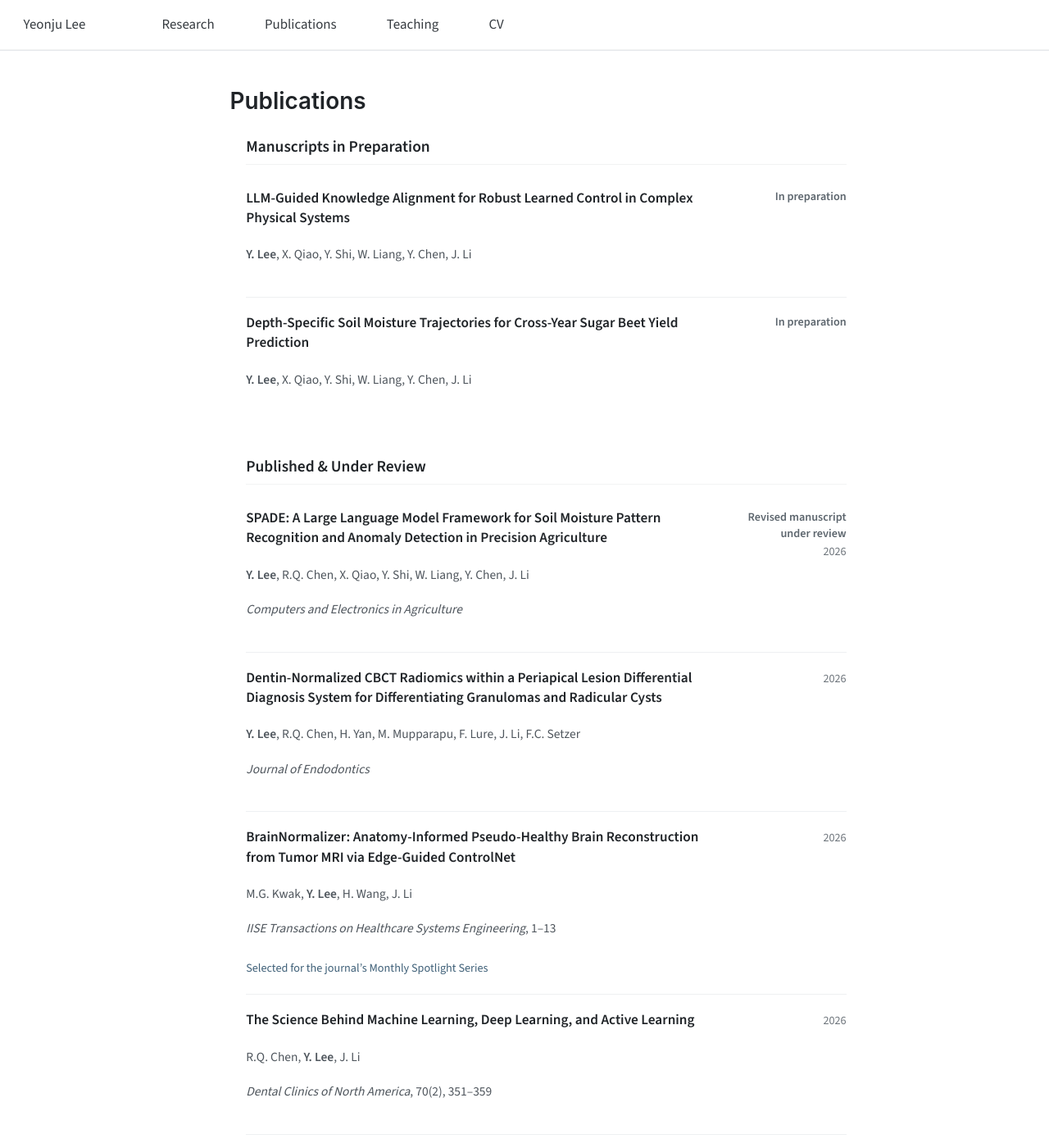
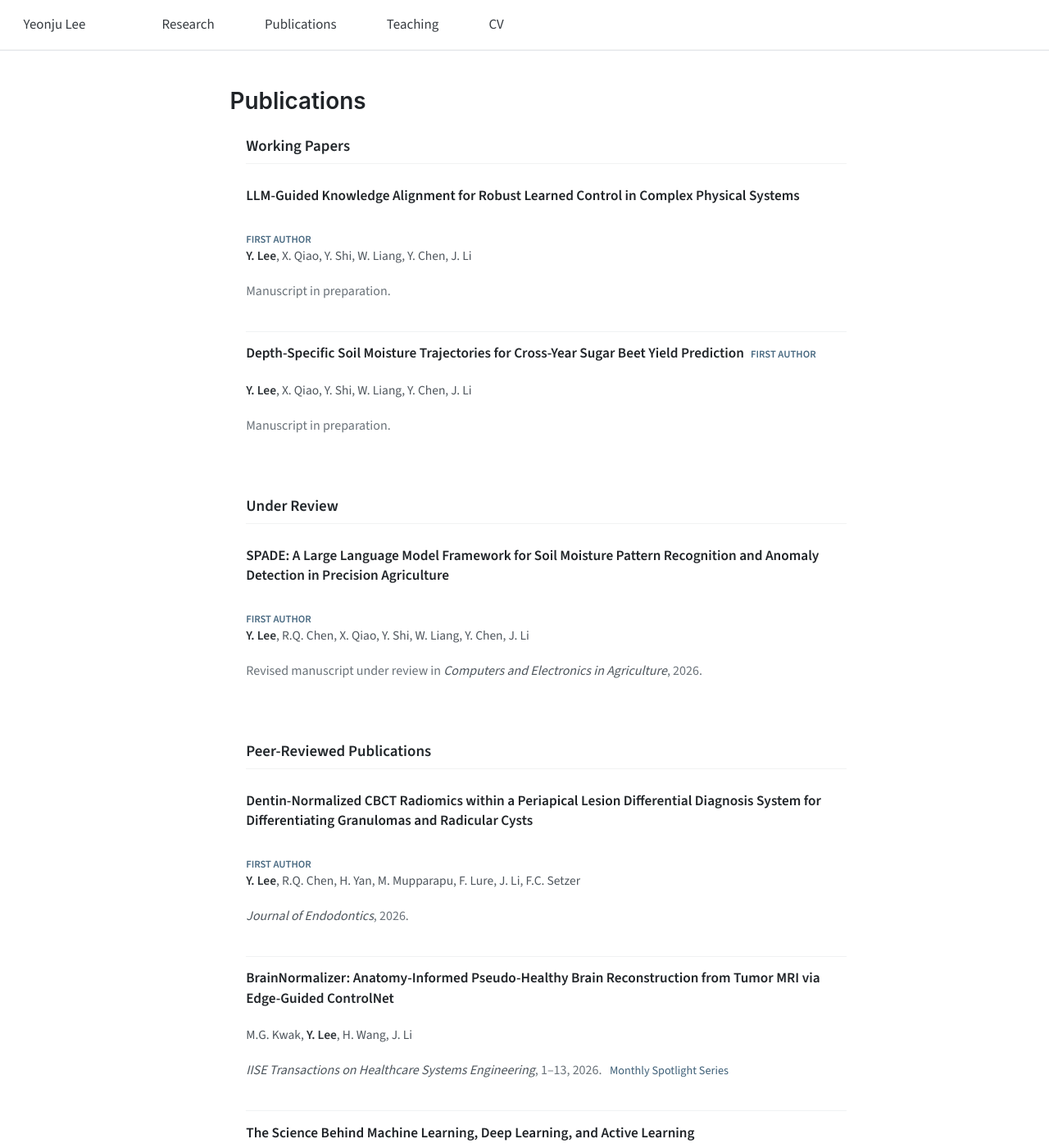
Before and after one commit to ylee845/ylee845.github.io, a Jekyll site: the page built from _pages/publications.html, in a window 1280 px wide and 1400 px high. Shown: the whole window at 82% size. Built offline with Jekyll 4.4.1, drawn with Linux system fonts in a browser that asks for light colours; a script that is not in the unit is left out; some of the changed text lies outside the part shown.

Commit message:
Add files via upload

```diff
--- a/_pages/publications.html
+++ b/_pages/publications.html
@@ -9,205 +9,223 @@ classes: wide
 ---
 
 <style>
-.pub-wrap {
-  max-width: 980px;
+/* Compact, CV-like publication list */
+.pub-page {
+  max-width: 930px;
   margin: 0 auto;
-  padding-bottom: 2rem;
+  padding: 0 0 2.5rem;
 }
 
-.pub-section { margin-top: 2.35rem; }
-.pub-section:first-child { margin-top: .2rem; }
-
-.pub-section-title {
-  margin: 0 0 .55rem;
-  padding-bottom: .5rem;
-  border-bottom: 1px solid #e8ebee;
-  font-size: 1.15rem !important;
-  font-weight: 600 !important;
-  color: #30353a !important;
+.pub-group {
+  margin-top: 2.1rem;
 }
 
-.pub-item {
-  display: grid;
-  grid-template-columns: minmax(0, 1fr) 128px;
-  gap: 1.35rem;
-  padding: 1.05rem 0 1.1rem;
-  border-bottom: 1px solid #f0f1f2;
+.pub-group:first-child {
+  margin-top: .25rem;
 }
 
-.pub-item:last-child { border-bottom: 0; }
+.pub-group-title {
+  margin: 0 0 .7rem;
+  padding-bottom: .45rem;
+  border-bottom: 1px solid #e7eaed;
+  color: #22272b !important;
+  font-size: 1.05rem !important;
+  font-weight: 600 !important;
+  letter-spacing: 0 !important;
+}
+
+.pub-entry {
+  position: relative;
+  padding: .82rem 0 .92rem;
+}
+
+.pub-entry + .pub-entry {
+  border-top: 1px solid #f0f2f3;
+}
+
+.pub-title-line {
+  display: flex;
+  align-items: baseline;
+  gap: .45rem;
+  flex-wrap: wrap;
+}
 
 .pub-title {
-  margin: 0 0 .24rem;
-  font-size: .98rem;
-  line-height: 1.4;
+  margin: 0;
+  color: #23272b;
+  font-size: .96rem;
   font-weight: 600;
-  color: #22262a;
+  line-height: 1.38;
+}
+
+.first-author {
+  color: #496a82;
+  font-size: .70rem;
+  font-weight: 600;
+  letter-spacing: .035em;
+  text-transform: uppercase;
+  white-space: nowrap;
 }
 
 .pub-authors {
-  margin: 0;
-  color: #727980;
-  font-size: .88rem;
+  margin: .18rem 0 0;
+  color: #5c646b;
+  font-size: .86rem;
   line-height: 1.42;
 }
 
-.pub-venue {
-  margin: .18rem 0 0;
-  color: #4f5962;
-  font-size: .87rem;
+.pub-authors strong {
+  color: #2f3438;
+  font-weight: 600;
+}
+
+.pub-meta {
+  margin: .14rem 0 0;
+  color: #6a7279;
+  font-size: .84rem;
   line-height: 1.4;
 }
 
-.pub-note {
-  display: inline-block;
-  margin-top: .32rem;
-  color: #31577a;
-  font-size: .79rem;
-  font-weight: 600;
+.pub-meta em {
+  color: #4e565d;
 }
 
-.pub-side {
-  padding-top: .05rem;
-  text-align: right;
-  color: #7a8188;
-  font-size: .78rem;
-  line-height: 1.4;
-}
-
-.pub-status {
-  display: block;
-  font-weight: 600;
-  color: #5d666e;
-}
-
-.pub-year {
-  display: block;
-  margin-top: .12rem;
+.pub-note {
+  margin-left: .35rem;
+  color: #496a82;
+  font-weight: 500;
 }
 
 @media (max-width: 680px) {
-  .pub-item {
-    grid-template-columns: 1fr;
-    gap: .3rem;
+  .pub-page {
+    padding-left: .1rem;
+    padding-right: .1rem;
   }
-  .pub-side {
-    text-align: left;
-    order: -1;
+
+  .pub-title-line {
+    display: block;
+  }
+
+  .first-author {
+    display: inline-block;
+    margin-top: .18rem;
   }
 }
 </style>
 
-<div class="pub-wrap">
+<div class="pub-page">
 
-<section class="pub-section">
-  <h2 class="pub-section-title">Manuscripts in Preparation</h2>
+  <section class="pub-group">
+    <h2 class="pub-group-title">Working Papers</h2>
 
-  <article class="pub-item">
-    <div>
-      <p class="pub-title">LLM-Guided Knowledge Alignment for Robust Learned Control in Complex Physical Systems</p>
+    <article class="pub-entry">
+      <div class="pub-title-line">
+        <p class="pub-title">LLM-Guided Knowledge Alignment for Robust Learned Control in Complex Physical Systems</p>
+        <span class="first-author">First author</span>
+      </div>
       <p class="pub-authors"><strong>Y. Lee</strong>, X. Qiao, Y. Shi, W. Liang, Y. Chen, J. Li</p>
-    </div>
-    <div class="pub-side"><span class="pub-status">In preparation</span></div>
-  </article>
+      <p class="pub-meta">Manuscript in preparation.</p>
+    </article>
 
-  <article class="pub-item">
-    <div>
-      <p class="pub-title">Depth-Specific Soil Moisture Trajectories for Cross-Year Sugar Beet Yield Prediction</p>
+    <article class="pub-entry">
+      <div class="pub-title-line">
+        <p class="pub-title">Depth-Specific Soil Moisture Trajectories for Cross-Year Sugar Beet Yield Prediction</p>
+        <span class="first-author">First author</span>
+      </div>
       <p class="pub-authors"><strong>Y. Lee</strong>, X. Qiao, Y. Shi, W. Liang, Y. Chen, J. Li</p>
-    </div>
-    <div class="pub-side"><span class="pub-status">In preparation</span></div>
-  </article>
-</section>
+      <p class="pub-meta">Manuscript in preparation.</p>
+    </article>
+  </section>
 
-<section class="pub-section">
-  <h2 class="pub-section-title">Published &amp; Under Review</h2>
 
-  <article class="pub-item">
-    <div>
-      <p class="pub-title">SPADE: A Large Language Model Framework for Soil Moisture Pattern Recognition and Anomaly Detection in Precision Agriculture</p>
+  <section class="pub-group">
+    <h2 class="pub-group-title">Under Review</h2>
+
+    <article class="pub-entry">
+      <div class="pub-title-line">
+        <p class="pub-title">SPADE: A Large Language Model Framework for Soil Moisture Pattern Recognition and Anomaly Detection in Precision Agriculture</p>
+        <span class="first-author">First author</span>
+      </div>
       <p class="pub-authors"><strong>Y. Lee</strong>, R.Q. Chen, X. Qiao, Y. Shi, W. Liang, Y. Chen, J. Li</p>
-      <p class="pub-venue"><em>Computers and Electronics in Agriculture</em></p>
-    </div>
-    <div class="pub-side">
-      <span class="pub-status">Revised manuscript under review</span>
-      <span class="pub-year">2026</span>
-    </div>
-  </article>
+      <p class="pub-meta">Revised manuscript under review in <em>Computers and Electronics in Agriculture</em>, 2026.</p>
+    </article>
+  </section>
 
-  <article class="pub-item">
-    <div>
-      <p class="pub-title">Dentin-Normalized CBCT Radiomics within a Periapical Lesion Differential Diagnosis System for Differentiating Granulomas and Radicular Cysts</p>
+
+  <section class="pub-group">
+    <h2 class="pub-group-title">Peer-Reviewed Publications</h2>
+
+    <article class="pub-entry">
+      <div class="pub-title-line">
+        <p class="pub-title">Dentin-Normalized CBCT Radiomics within a Periapical Lesion Differential Diagnosis System for Differentiating Granulomas and Radicular Cysts</p>
+        <span class="first-author">First author</span>
+      </div>
       <p class="pub-authors"><strong>Y. Lee</strong>, R.Q. Chen, H. Yan, M. Mupparapu, F. Lure, J. Li, F.C. Setzer</p>
-      <p class="pub-venue"><em>Journal of Endodontics</em></p>
-    </div>
-    <div class="pub-side"><span class="pub-year">2026</span></div>
-  </article>
+      <p class="pub-meta"><em>Journal of Endodontics</em>, 2026.</p>
+    </article>
 
-  <article class="pub-item">
-    <div>
-      <p class="pub-title">BrainNormalizer: Anatomy-Informed Pseudo-Healthy Brain Reconstruction from Tumor MRI via Edge-Guided ControlNet</p>
+    <article class="pub-entry">
+      <div class="pub-title-line">
+        <p class="pub-title">BrainNormalizer: Anatomy-Informed Pseudo-Healthy Brain Reconstruction from Tumor MRI via Edge-Guided ControlNet</p>
+      </div>
       <p class="pub-authors">M.G. Kwak, <strong>Y. Lee</strong>, H. Wang, J. Li</p>
-      <p class="pub-venue"><em>IISE Transactions on Healthcare Systems Engineering</em>, 1–13</p>
-      <span class="pub-note">Selected for the journal’s Monthly Spotlight Series</span>
-    </div>
-    <div class="pub-side"><span class="pub-year">2026</span></div>
-  </article>
+      <p class="pub-meta"><em>IISE Transactions on Healthcare Systems Engineering</em>, 1–13, 2026.
+        <span class="pub-note">Monthly Spotlight Series</span>
+      </p>
+    </article>
 
-  <article class="pub-item">
-    <div>
-      <p class="pub-title">The Science Behind Machine Learning, Deep Learning, and Active Learning</p>
+    <article class="pub-entry">
+      <div class="pub-title-line">
+        <p class="pub-title">The Science Behind Machine Learning, Deep Learning, and Active Learning</p>
+      </div>
       <p class="pub-authors">R.Q. Chen, <strong>Y. Lee</strong>, J. Li</p>
-      <p class="pub-venue"><em>Dental Clinics of North America</em>, 70(2), 351–359</p>
-    </div>
-    <div class="pub-side"><span class="pub-year">2026</span></div>
-  </article>
+      <p class="pub-meta"><em>Dental Clinics of North America</em>, 70(2), 351–359, 2026.</p>
+    </article>
 
-  <article class="pub-item">
-    <div>
-      <p class="pub-title">Modular, On-Site Solutions with Lightweight Anomaly Detection for Sustainable Nutrient Management in Agriculture</p>
+    <article class="pub-entry">
+      <div class="pub-title-line">
+        <p class="pub-title">Modular, On-Site Solutions with Lightweight Anomaly Detection for Sustainable Nutrient Management in Agriculture</p>
+      </div>
       <p class="pub-authors">A. Cohen, Y. Sun, Z. Qin, H. Muriki, Z. Xiao, <strong>Y. Lee</strong>, M. Housley, A.F. Sharkey, R.S. Ferrarezi, J. Li, G. Lu, Y. Chen</p>
-      <p class="pub-venue"><em>ACS ES&amp;T Engineering</em>, 6(3), 1089–1105</p>
-    </div>
-    <div class="pub-side"><span class="pub-year">2026</span></div>
-  </article>
+      <p class="pub-meta"><em>ACS ES&amp;T Engineering</em>, 6(3), 1089–1105, 2026.</p>
+    </article>
 
-  <article class="pub-item">
-    <div>
-      <p class="pub-title">Foundation model cascades enable zero-shot microscopy image analysis for cell therapy manufacturing</p>
+    <article class="pub-entry">
+      <div class="pub-title-line">
+        <p class="pub-title">Foundation model cascades enable zero-shot microscopy image analysis for cell therapy manufacturing</p>
+      </div>
       <p class="pub-authors">R.Q. Chen, <strong>Y. Lee</strong>, B. Joffe, P.C. Costa, C. Filan, B. Wang, S. Balakirsky, F. Robles, K. Roy, J. Li</p>
-      <p class="pub-venue"><em>Cytotherapy</em>, 28(5), 102078</p>
-    </div>
-    <div class="pub-side"><span class="pub-year">2026</span></div>
-  </article>
+      <p class="pub-meta"><em>Cytotherapy</em>, 28(5), 102078, 2026.</p>
+    </article>
 
-  <article class="pub-item">
-    <div>
-      <p class="pub-title">Oral-Anatomical Knowledge-Informed Semi-Supervised Learning for 3D Dental CBCT Segmentation and Lesion Detection</p>
+    <article class="pub-entry">
+      <div class="pub-title-line">
+        <p class="pub-title">Oral-Anatomical Knowledge-Informed Semi-Supervised Learning for 3D Dental CBCT Segmentation and Lesion Detection</p>
+        <span class="first-author">First author</span>
+      </div>
       <p class="pub-authors"><strong>Y. Lee</strong>, M.G. Kwak, R.Q. Chen, H. Yan, M. Mupparapu, F. Lure, F.C. Setzer, J. Li</p>
-      <p class="pub-venue"><em>IEEE Transactions on Automation Science and Engineering</em>, 22, 11205–11218</p>
-      <span class="pub-note">IISE DAIS Best Paper Finalist</span>
-    </div>
-    <div class="pub-side"><span class="pub-year">2025</span></div>
-  </article>
+      <p class="pub-meta"><em>IEEE Transactions on Automation Science and Engineering</em>, 22, 11205–11218, 2025.
+        <span class="pub-note">IISE DAIS Best Paper Finalist</span>
+      </p>
+    </article>
 
-  <article class="pub-item">
-    <div>
-      <p class="pub-title">Leveraging Pretrained Transformers for Efficient Segmentation and Lesion Detection in Cone-Beam Computed Tomography Scans</p>
+    <article class="pub-entry">
+      <div class="pub-title-line">
+        <p class="pub-title">Leveraging Pretrained Transformers for Efficient Segmentation and Lesion Detection in Cone-Beam Computed Tomography Scans</p>
+      </div>
       <p class="pub-authors">R.Q. Chen, <strong>Y. Lee</strong>, H. Yan, M. Mupparapu, F. Lure, J. Li, F.C. Setzer</p>
-      <p class="pub-venue"><em>Journal of Endodontics</em>, 50(10), 1505–1514</p>
-    </div>
-    <div class="pub-side"><span class="pub-year">2024</span></div>
-  </article>
+      <p class="pub-meta"><em>Journal of Endodontics</em>, 50(10), 1505–1514, 2024.</p>
+    </article>
 
-  <article class="pub-item">
-    <div>
-      <p class="pub-title">Discovery of Fault-Introducing Tool Groups with a Numerical Association Rule Mining Method in a Printed Circuit Board Production Line</p>
+    <article class="pub-entry">
+      <div class="pub-title-line">
+        <p class="pub-title">Discovery of Fault-Introducing Tool Groups with a Numerical Association Rule Mining Method in a Printed Circuit Board Production Line</p>
+        <span class="first-author">First author</span>
+      </div>
       <p class="pub-authors"><strong>Y. Lee</strong>, Y. Kim, B. Lee, C.O. Kim</p>
-      <p class="pub-venue"><em>International Journal of Production Research</em>, 62(9), 3305–3319</p>
-    </div>
-    <div class="pub-side"><span class="pub-year">2024</span></div>
-  </article>
-</section>
+      <p class="pub-meta"><em>International Journal of Production Research</em>, 62(9), 3305–3319, 2024.</p>
+    </article>
+
+  </section>
 
 </div>
```
